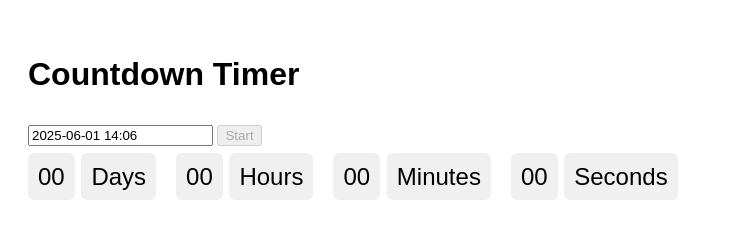
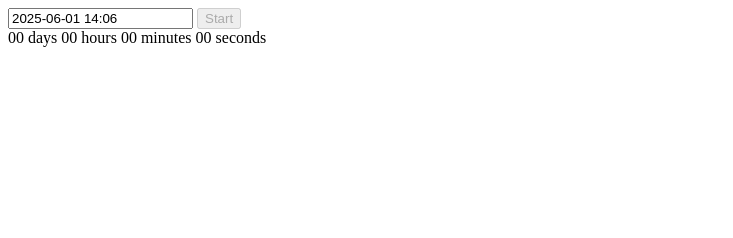
Before and after one commit to AIex43/goit-advancedjs-hw-02, a plain HTML site: page 1-timer.html in a window 1280 px wide. Shown: the whole page, without its empty margins (0-733 px from the left). Drawn offline with nearby package versions, Linux system fonts and the light colour scheme.

Commit message:
Deploying to gh-pages from @ AIex43/goit-advancedjs-hw-02@5c58bd8f0c64889e5c8f421c575edb5c1c735e61 🚀

```diff
--- a/1-timer.html
+++ b/1-timer.html
@@ -2,45 +2,21 @@
 <html lang="en">
   <head>
     <meta charset="UTF-8" />
-    <meta http-equiv="X-UA-Compatible" content="IE=edge" />
-    <meta name="viewport" content="width=device-width, initial-scale=1.0" />
-    <title>Task 1 — Countdown Timer</title>
-    <link
-      rel="stylesheet"
-      href="https://cdn.jsdelivr.net/npm/flatpickr/dist/flatpickr.min.css"
-    />
-    <link
-      rel="stylesheet"
-      href="https://cdn.jsdelivr.net/npm/izitoast/dist/css/iziToast.min.css"
-    />
+    <title>Timer</title>
     <script type="module" crossorigin src="/goit-advancedjs-hw-02/1-timer.js"></script>
     <link rel="modulepreload" crossorigin href="/goit-advancedjs-hw-02/assets/modulepreload-polyfill-B5Qt9EMX.js">
     <link rel="modulepreload" crossorigin href="/goit-advancedjs-hw-02/assets/vendor-njWUcVeN.js">
     <link rel="stylesheet" crossorigin href="/goit-advancedjs-hw-02/assets/vendor-CUZofXIC.css">
-    <link rel="stylesheet" crossorigin href="/goit-advancedjs-hw-02/assets/styles-Crqt7CMC.css">
   </head>
   <body>
-    <h1>Countdown Timer</h1>
     <input type="text" id="datetime-picker" />
-    <button id="start-btn" disabled>Start</button>
+    <button type="button" data-start>Start</button>
 
     <div class="timer">
-      <div class="field">
-        <span class="value" data-days>00</span>
-        <span class="label">Days</span>
-      </div>
-      <div class="field">
-        <span class="value" data-hours>00</span>
-        <span class="label">Hours</span>
-      </div>
-      <div class="field">
-        <span class="value" data-minutes>00</span>
-        <span class="label">Minutes</span>
-      </div>
-      <div class="field">
-        <span class="value" data-seconds>00</span>
-        <span class="label">Seconds</span>
-      </div>
+      <span class="value" data-days>00</span> days
+      <span class="value" data-hours>00</span> hours
+      <span class="value" data-minutes>00</span> minutes
+      <span class="value" data-seconds>00</span> seconds
     </div>
 
   </body>
--- a/1-timer.js
+++ b/1-timer.js
@@ -1,2 +1,2 @@
-import"./assets/modulepreload-polyfill-B5Qt9EMX.js";/* empty css                      */import{f as y,i as p}from"./assets/vendor-njWUcVeN.js";const o=document.getElementById("start-btn"),a=document.getElementById("datetime-picker");let i=null,d=null;y(a,{enableTime:!0,time_24hr:!0,defaultDate:new Date,minuteIncrement:1,onClose(e){const t=e[0];t<=Date.now()?(p.error({message:"Please choose a date in the future"}),o.disabled=!0):(i=t,o.disabled=!1)}});o.addEventListener("click",()=>{o.disabled=!0,a.disabled=!0,d=setInterval(()=>{const e=i-Date.now();if(e<=0){clearInterval(d),c(l(0)),a.disabled=!1;return}c(l(e))},1e3)});function c({days:e,hours:t,minutes:r,seconds:s}){document.querySelector("[data-days]").textContent=n(e),document.querySelector("[data-hours]").textContent=n(t),document.querySelector("[data-minutes]").textContent=n(r),document.querySelector("[data-seconds]").textContent=n(s)}function n(e){return String(e).padStart(2,"0")}function l(e){const u=Math.floor(e/864e5),m=Math.floor(e%864e5/36e5),f=Math.floor(e%36e5/6e4),h=Math.floor(e%6e4/1e3);return{days:u,hours:m,minutes:f,seconds:h}}
+import"./assets/modulepreload-polyfill-B5Qt9EMX.js";import{f,i as h}from"./assets/vendor-njWUcVeN.js";const s=document.querySelector("[data-start]"),y=document.querySelector("#datetime-picker"),S=document.querySelector("[data-days]"),w=document.querySelector("[data-hours]"),p=document.querySelector("[data-minutes]"),q=document.querySelector("[data-seconds]");let r,l;s.disabled=!0;f(y,{enableTime:!0,time_24hr:!0,defaultDate:new Date,minuteIncrement:1,onClose(t){const e=new Date;t[0]<=e?h.error({title:"Error",message:"Please choose a future date"}):(l=t[0],s.disabled=!1)}});s.addEventListener("click",()=>{clearInterval(r),r=setInterval(()=>{const e=l-new Date;if(e<=0){clearInterval(r);return}const{days:a,hours:c,minutes:d,seconds:o}=v(e);S.textContent=n(a),w.textContent=n(c),p.textContent=n(d),q.textContent=n(o)},1e3)});function v(t){const o=Math.floor(t/864e5),u=Math.floor(t%864e5/36e5),i=Math.floor(t%36e5/6e4),m=Math.floor(t%6e4/1e3);return{days:o,hours:u,minutes:i,seconds:m}}function n(t){return String(t).padStart(2,"0")}
 //# sourceMappingURL=1-timer.js.map
--- a/2-snackbar.js
+++ b/2-snackbar.js
@@ -1,2 +1,2 @@
-import"./assets/modulepreload-polyfill-B5Qt9EMX.js";/* empty css                      */import{i}from"./assets/vendor-njWUcVeN.js";const s=document.getElementById("promise-form");s.addEventListener("submit",e=>{e.preventDefault();const r=Number(s.delay.value),m=s.state.value;o(r,m).then(t=>{i.success({message:`✅ Fulfilled promise in ${t}ms`})}).catch(t=>{i.error({message:`❌ Rejected promise in ${t}ms`})}),s.reset()});function o(e,r){return new Promise((m,t)=>{setTimeout(()=>{r==="fulfilled"?m(e):t(e)},e)})}
+import"./assets/modulepreload-polyfill-B5Qt9EMX.js";import{i as t}from"./assets/vendor-njWUcVeN.js";const s=document.querySelector(".form");s.addEventListener("submit",r=>{r.preventDefault();const e=Number(s.elements.delay.value),m=s.elements.state.value;setTimeout(()=>{m==="fulfilled"?t.success({title:"✅ Success",message:`Promise resolved in ${e}ms`}):t.error({title:"❌ Error",message:`Promise rejected in ${e}ms`})},e)});
 //# sourceMappingURL=2-snackbar.js.map
```
Also changed, not shown: 2-snackbar.html (+4 -16 lines), index.html (+3 -12 lines), 2 other files.
